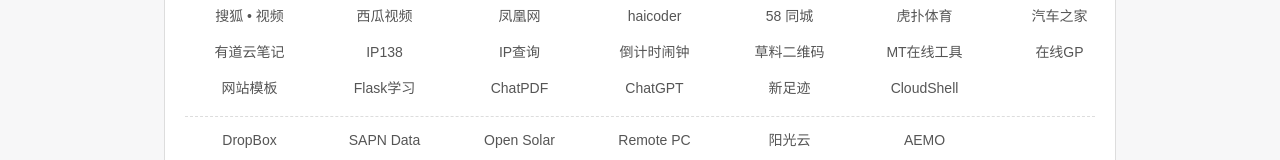
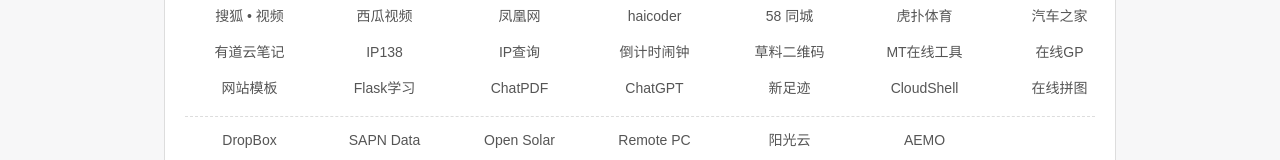
Before and after one commit to AlbertWang2018/albertwang2018.github.io, a plain HTML site: page index.html in a window 1280 px wide. Shown: the part 566-726 px from the top of the page. Drawn offline with Linux system fonts and the light colour scheme.

Commit message:
Update index.html

```diff
--- a/index.html
+++ b/index.html
@@ -143,6 +143,7 @@
 				<li><a href="https://chat.openai.com/chat" target="_blank" rel="nofollow"><i class="autohome"></i>ChatGPT</a></li>
 				<li><a href="https://www.oursteps.com.au/bbs/portal.php" target="_blank" rel="nofollow"><i class="autohome"></i>新足迹</a></li>
 				<li><a href="https://console.cloud.google.com/welcome?project=prefab-gift-389413&cloudshell=true" target="_blank" rel="nofollow"><i class="autohome"></i>CloudShell</a></li>
+				<li><a href="https://www.fotor.com/photo-editor-app/editor/ai" target="_blank" rel="nofollow"><i class="autohome"></i>在线拼图</a></li>
                 <div class="clear"></div>
                 <div class="line"></div>
 				<li><a href="https://www.dropbox.com/home" target="_blank" rel="nofollow"><i class="autohome"></i>DropBox</a></li>
```
